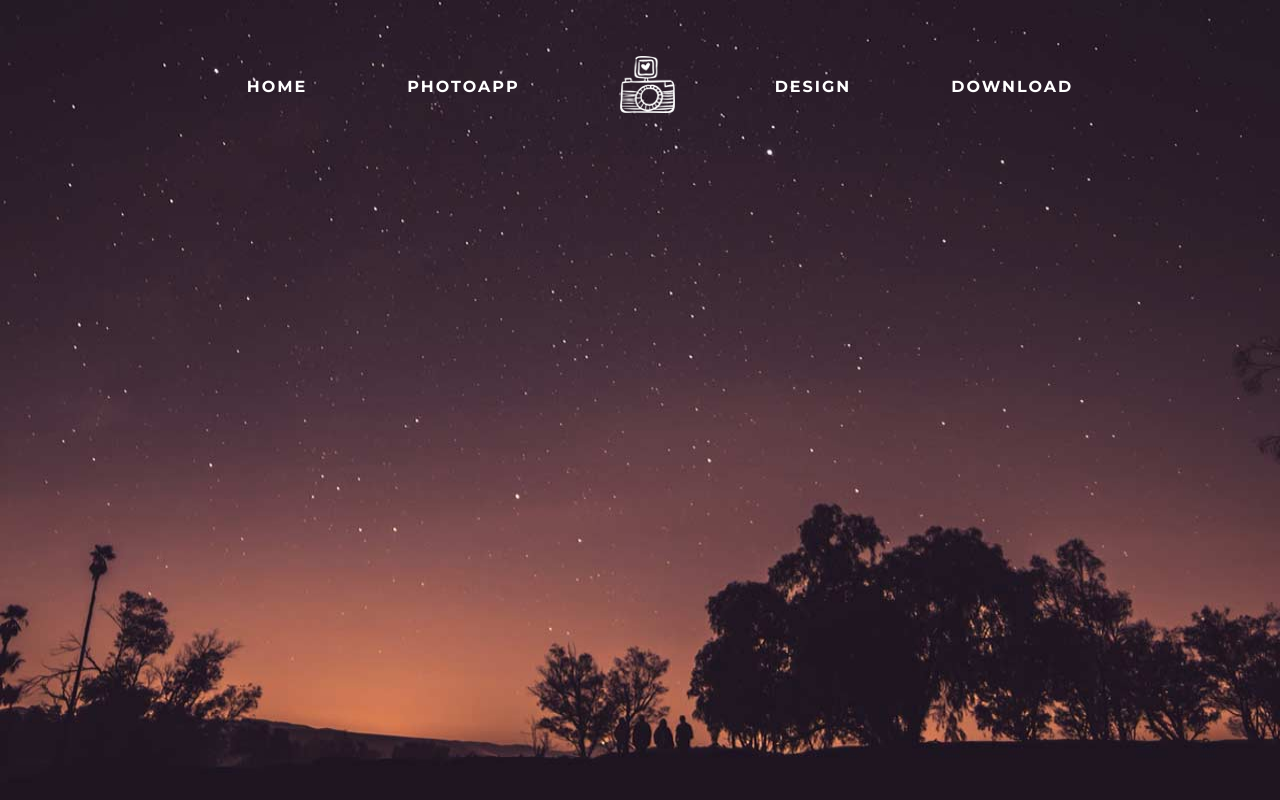
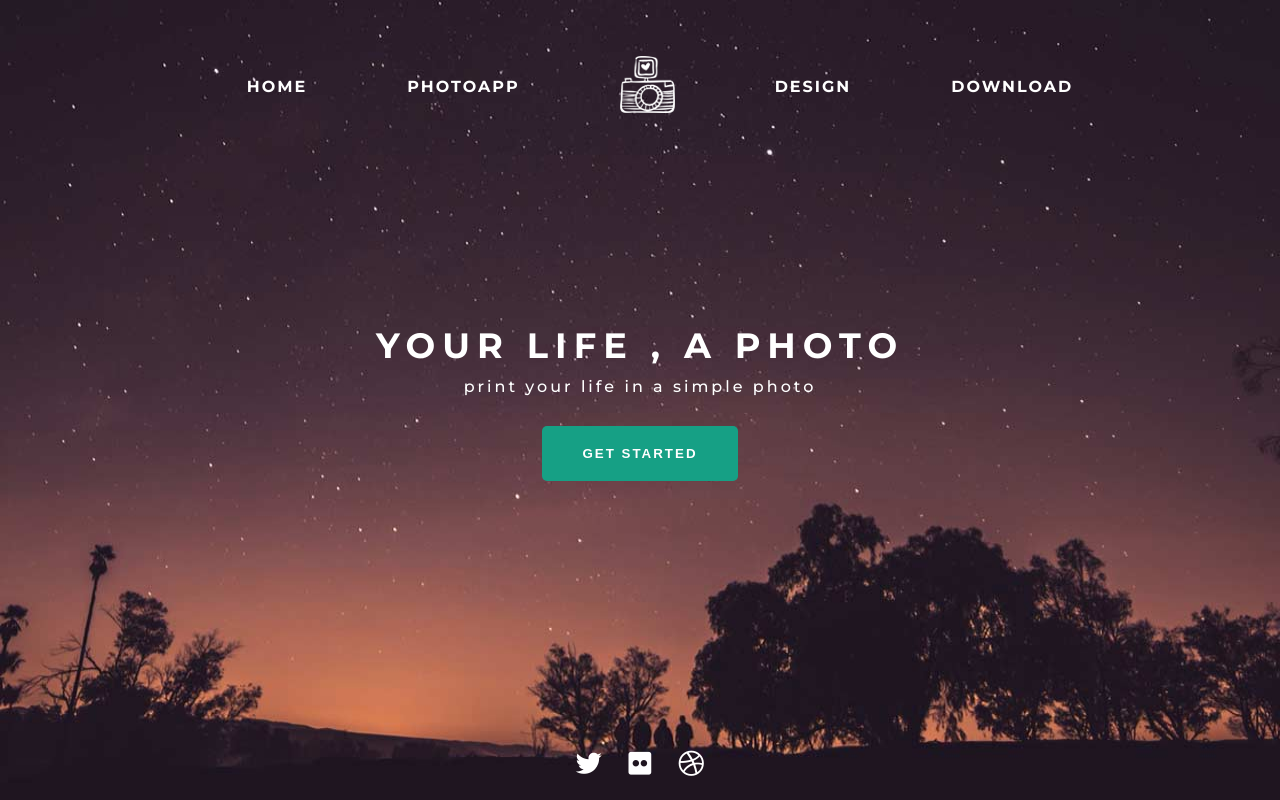
Before and after one commit to darokrk/Layout4-from-PSD, a website: page index.html in a window 1280 px wide. Drawn offline with Linux system fonts and the light colour scheme.

Commit message:
Finish section home

```diff
--- a/index.html
+++ b/index.html
@@ -5,6 +5,10 @@
     <meta charset="UTF-8">
     <meta name="viewport" content="width=device-width, initial-scale=1.0">
     <meta http-equiv="X-UA-Compatible" content="ie=edge">
+    <link rel="stylesheet" href="https://use.fontawesome.com/releases/v5.5.0/css/brands.css" integrity="sha384-QT2Z8ljl3UupqMtQNmPyhSPO/d5qbrzWmFxJqmY7tqoTuT2YrQLEqzvVOP2cT5XW"
+        crossorigin="anonymous">
+    <link rel="stylesheet" href="https://use.fontawesome.com/releases/v5.5.0/css/fontawesome.css" integrity="sha384-u5J7JghGz0qUrmEsWzBQkfvc8nK3fUT7DCaQzNQ+q4oEXhGSx+P2OqjWsfIRB8QT"
+        crossorigin="anonymous">
     <link rel="stylesheet" href="css/style.css">
     <title>Layout_5-from-PSD</title>
 </head>
@@ -22,6 +26,16 @@
                         <li class="nav__element"><a class="nav__element--link" href="">Download</a></li>
                     </ul>
                 </nav>
+                <div class="header__content">
+                    <h1 class="content__header">Your life , a photo</h1>
+                    <span class="content__span">print your life in a simple photo</span>
+                    <button class="content__btn">Get started</button>
+                </div>
+                <div class="icons__container">
+                    <a class="icons__element" href="https://twitter.com/" target="_blank"><i class="fab fa-twitter"></i></a>
+                    <a class="icons__element" href="https://www.flickr.com/" target="_blank"><i class="fab fa-flickr"></i></a>
+                    <a class="icons__element" href="https://dribbble.com/" target="_blank"><i class="fab fa-dribbble"></i></a>
+                </div>
             </header>
         </div>
     </section>
--- a/sass/style.scss
+++ b/sass/style.scss
@@ -1,4 +1,4 @@
-@import url('https://fonts.googleapis.com/css?family=Montserrat:400,700');
+@import url('https://fonts.googleapis.com/css?family=Montserrat:400,500,700');
 
 * {
     box-sizing: border-box;
@@ -14,15 +14,23 @@ body {
     margin: 0 auto;
 }
 
+@mixin centerer {
+    position: absolute;
+    top: 50%;
+    left: 50%;
+    transform: translate(-50%, -50%);
+}
+
 #home {
-    width: 100%;
-    min-height: 100vh;
     background: url('../images/bg-header.jpg') round;
     background-size: cover;
 
     .home__header {
+        width: 100%;
+        min-height: 100vh;
         color: #fff;
         font-family: 'Montserrat', sans-serif;
+        position: relative;
 
         .home__nav {
             padding: 20px;
@@ -40,20 +48,80 @@ body {
                     font-weight: bold;
                     text-transform: uppercase;
                     letter-spacing: 2px;
+
                     .nav__element--link {
                         text-decoration: none;
                         color: #fff;
+
                         &:hover {
                             cursor: pointer;
                             color: #16a085;
-                            transition: .4s;
+                            transition: .5s;
                         }
                     }
+
                     .nav__icon {
                         filter: brightness(0) invert(1);
                     }
                 }
             }
         }
+
+        .header__content {
+            @include centerer;
+            width: 50%;
+            min-height: 300px;
+            display: flex;
+            justify-content: center;
+            align-items: center;
+            flex-direction: column;
+
+            .content__header {
+                font-size: 2.2em;
+                text-transform: uppercase;
+                letter-spacing: 7px;
+                margin: 5px;
+            }
+
+            .content__span {
+                padding: 5px;
+                font-weight: 500;
+                letter-spacing: 3px;
+            }
+
+            .content__btn {
+                padding: 20px 40px;
+                margin-top: 25px;
+                background: #16a085;
+                color: #fff;
+                font-size: 0, 7rem;
+                font-weight: bold;
+                letter-spacing: 2px;
+                text-transform: uppercase;
+                border: none;
+                border-radius: 5px;
+            }
+        }
+
+        .icons__container {
+            position: absolute;
+            bottom: -2%;
+            left: 50%;
+            transform: translate(-50%, -50%);
+            padding: 10px;
+            color: white;
+            font-size: 26px;
+
+            .icons__element {
+                color: #fff;
+                padding: 10px;
+
+                &:hover {
+                    cursor: pointer;
+                    color: #16a085;
+                    transition: .5s;
+                }
+            }
+        }
     }
 }
```
Also changed, not shown: css/style.css.
